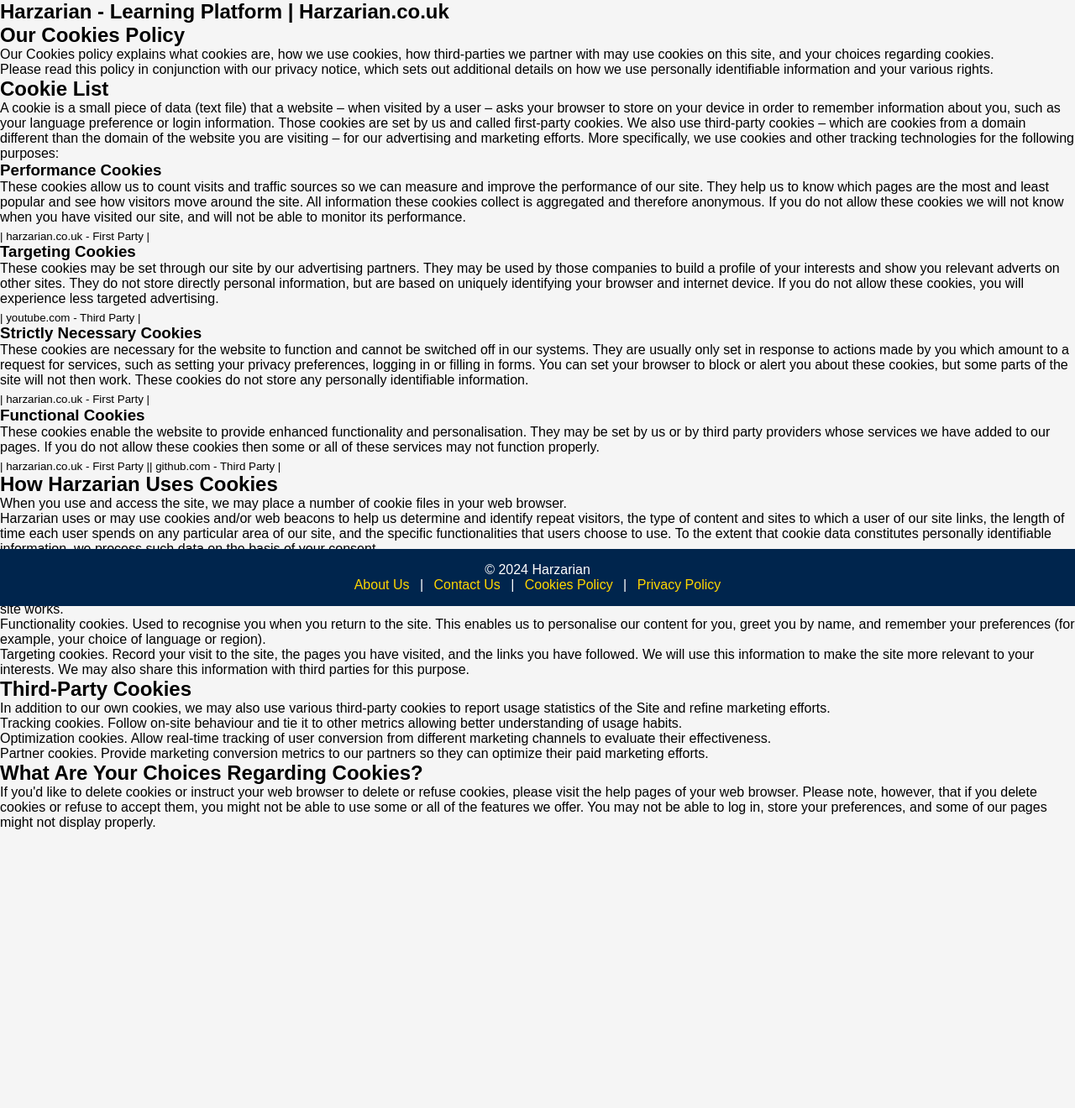
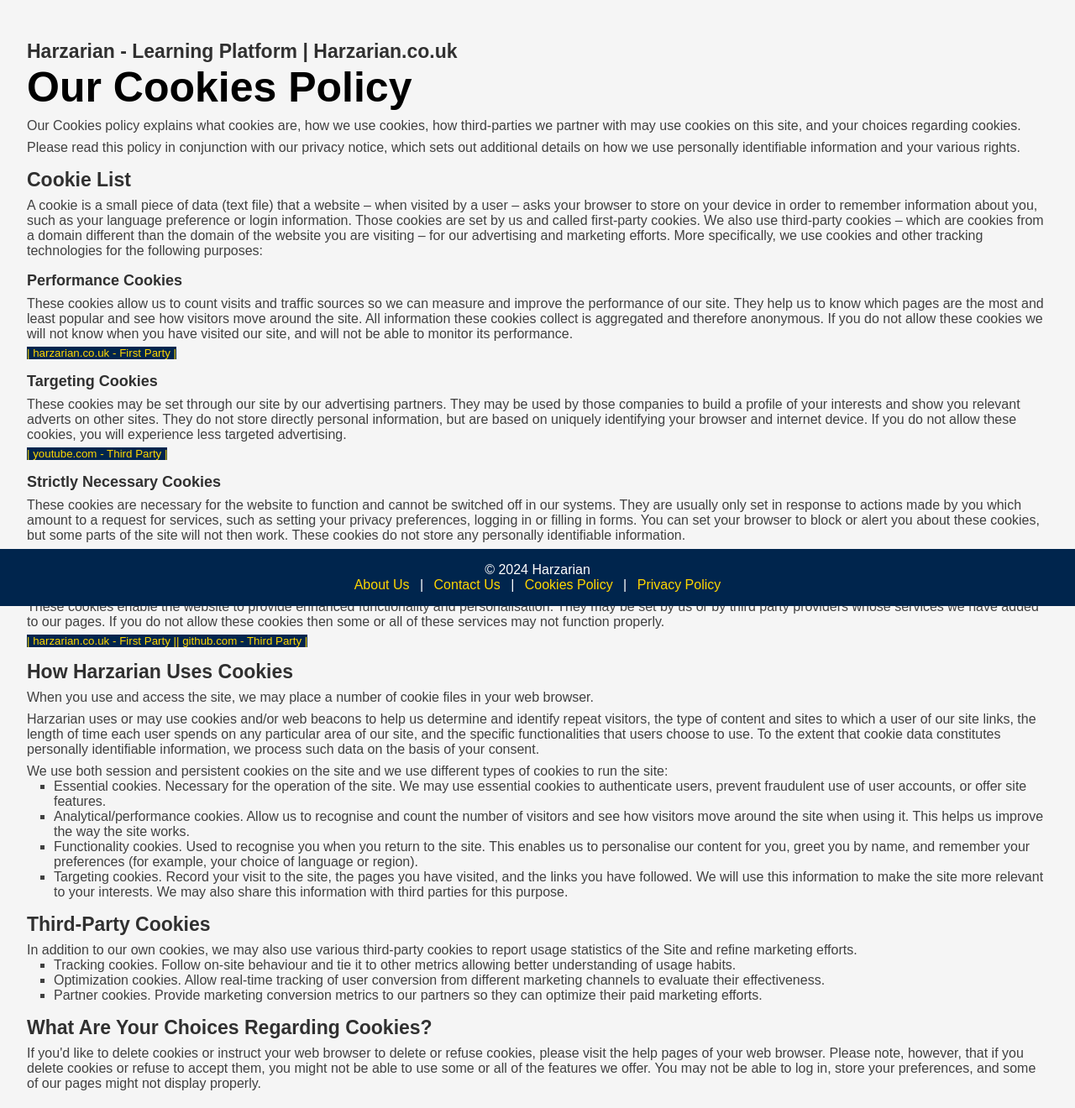
Before and after one commit to raza101101/Better-moodle, a PHP site: page /cookies.html in a window 1280 px wide. Shown: the part 78-1398 px from the top of the page at 84% size. Before the commit the page ends 1066 px from the top, so only its background shows below. Run offline with PHP 8.4, Linux system fonts and the light colour scheme.

Commit message:
Fix Cookies and Privacy Policy
Fixed the CSS of the pages

```diff
--- a/cookies.html
+++ b/cookies.html
@@ -23,7 +23,7 @@
 
         <main>
             <div class="cookiecontainer">
-                <section class="privpolsection">
+                <section class="cookiesection">
                     <h2>Harzarian - Learning Platform | Harzarian.co.uk</h2>
                     <h1>Our Cookies Policy</h1>
                     <p>Our Cookies policy explains what cookies are, how we use cookies, how third-parties we partner with may use cookies on this site, and your choices regarding cookies.</p>
--- a/css/cookies.css
+++ b/css/cookies.css
@@ -82,3 +82,52 @@ footer {
 .footer-container a:hover {
     text-decoration: underline;
 }
+
+/* Cookies Page Styles */
+
+.cookiecontainer {
+    padding: 2rem;
+    display: flex;
+    justify-content: space-between;
+    align-items: flex-start;
+    gap: 1rem;
+    height: 165vh;
+}
+
+.cookiesection {
+    color: black;
+    flex: 1 1 300px;
+    align-self: flex-start;
+}
+
+.cookiesection h1 {
+    font-size: 50px;
+
+}
+
+.cookiesection h2 {
+    font-size: 23px;
+    margin-top: 1rem;
+    color: #303030;
+}
+
+.cookiesection h3 {
+    font-size: 18px;
+    color: #303030;
+    margin-top: 1rem;
+}
+
+.cookiesection sub {
+    background-color: #00254d;
+    color: #ffd700;
+}
+
+.cookiesection p {
+    margin-top: 0.5rem;
+    color: #404040;
+}
+
+.cookiesection li {
+    margin-left: 2rem;
+    color: #404040;
+}
--- a/privacy_policy.html
+++ b/privacy_policy.html
@@ -22,7 +22,7 @@
         </header>
 
         <main>
-            <div class="privpolcontainer1">
+            <div class="privpolcontainer">
                 <section class="privpolsection">
                     <h2>Harzarian - Learning Platform | Harzarian.co.uk</h2>
                     <h1>Our Privacy Policy</h1>
```
Also changed, not shown: css/privacy_policy.css (+42 -0 lines).
